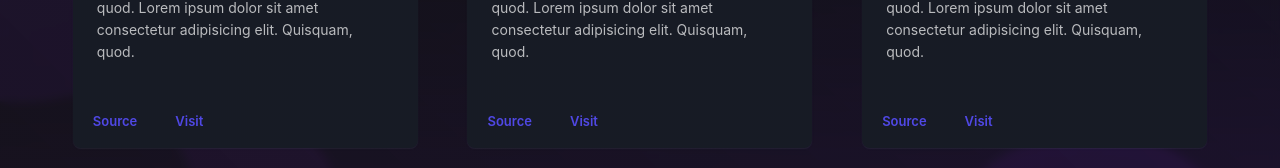
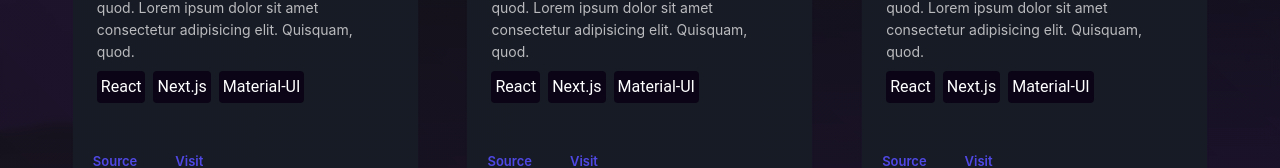
Before and after one commit to kimitaWanjohi/portfolio, a React (Vite) app: page /projects in a window 1280 px wide. Shown: the part 508-676 px from the top of the page. Built offline with nearby package versions, Linux system fonts and the light colour scheme.

Commit message:
project stack tags

```diff
--- a/src/components/Projects/ProjectCard.tsx
+++ b/src/components/Projects/ProjectCard.tsx
@@ -21,6 +21,20 @@ const CardLink = styled('a')(({ theme }) => ({
   color: theme.palette.text.primary,
 }));
 
+const CardTags = styled('div')(({ theme }) => ({
+  display: 'flex',
+  flexWrap: 'wrap',
+  gap: theme.spacing(1),
+  marginTop: theme.spacing(1),
+}));
+
+const CardTag = styled('span')(({ theme }) => ({
+  padding: theme.spacing(0.5),
+  borderRadius: theme.spacing(0.5),
+  backgroundColor: theme.palette.secondary.dark,
+  color: theme.palette.primary.contrastText,
+}));
+
 
 const ProjectCard: React.FC<ProjectCardProps> = ({ project }) => {
 
@@ -39,6 +53,11 @@ const ProjectCard: React.FC<ProjectCardProps> = ({ project }) => {
         <Typography variant="body2" color="text.secondary">
           {project.description}
         </Typography>
+        <CardTags>
+          {project.tags.map((tag) => (
+            <CardTag key={tag}>{tag}</CardTag>
+          ))}
+        </CardTags>
       </CardContent>
       <CardActions>
         { project.source && <CardLink href={project.source} target="_blank" rel="noopener noreferrer">
```
